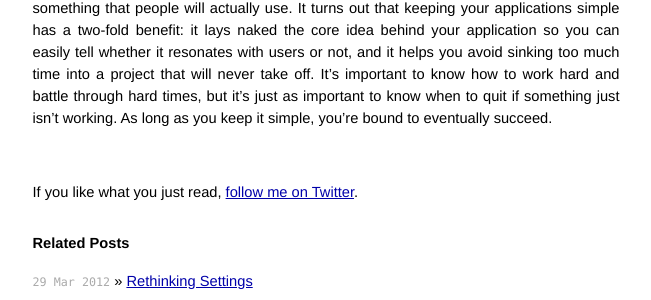
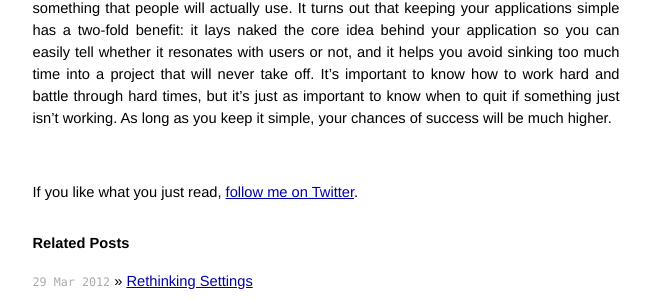
Before and after one commit to namukang/dskang.github.io, a Jekyll site: the page built from _posts/2012-03-30-simplicity-is-king.md, in a window 1280 px wide. Shown: the part 1921-2221 px from the top of the page, without its empty margins (314-965 px from the left). Built offline with Jekyll 4.4.1, drawn with Linux system fonts in a browser that asks for light colours; comment, search, counter and statistics services are not loaded; some of the changed text lies outside the part shown.

Commit message:
Change ending

```diff
--- a/_posts/2012-03-30-simplicity-is-king.md
+++ b/_posts/2012-03-30-simplicity-is-king.md
@@ -56,4 +56,5 @@ resonates with users or not, and it helps you avoid sinking too much
 time into a project that will never take off. It's important to know
 how to work hard and battle through hard times, but it's just as
 important to know when to quit if something just isn't working. As
-long as you keep it simple, you're bound to eventually succeed.
+long as you keep it simple, your chances of success will be much
+higher.
```
